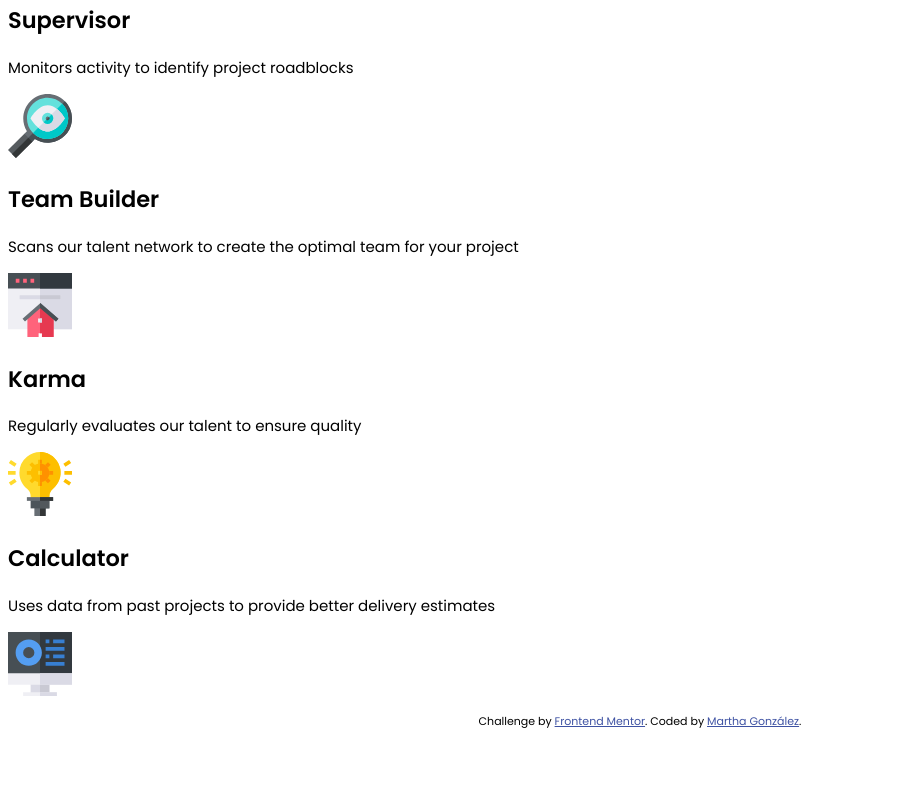
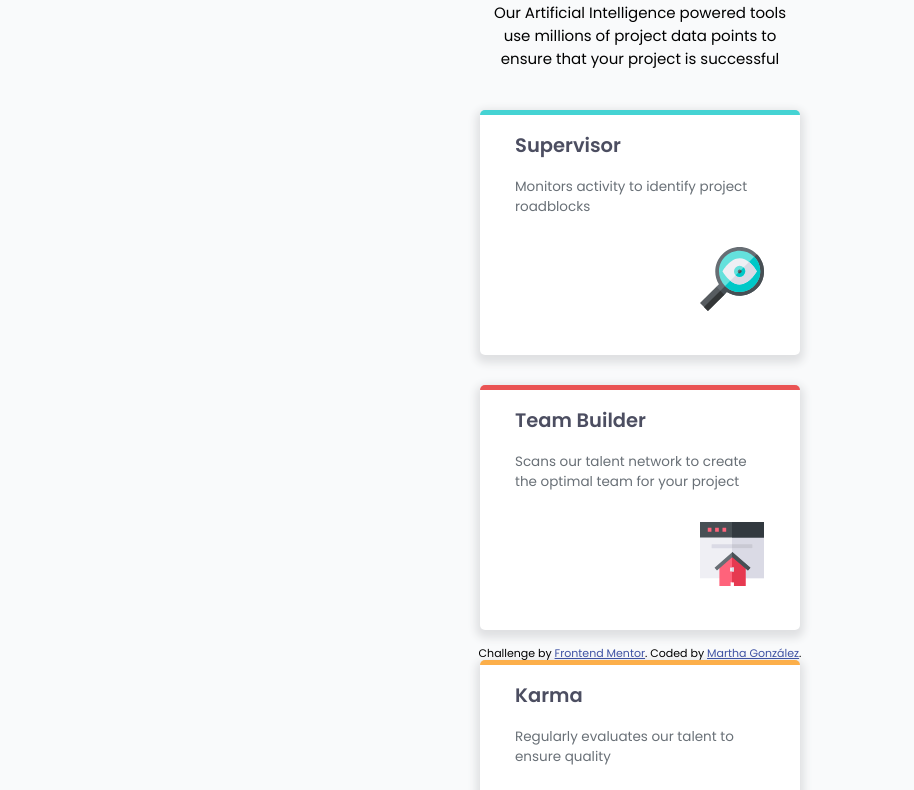
Before and after one commit to margga88/four-card-feature-section, a plain HTML site: page index.html in a window 1280 px wide. Shown: the part 124-914 px from the top of the page, without its empty margins (0-914 px from the left). Before the commit the page ends 865 px from the top, so only its background shows below. Drawn offline with Linux system fonts and the light colour scheme.

Commit message:
An auxiliary query made for the footer case, CSS and HTML files modified

```diff
--- a/index.html
+++ b/index.html
@@ -19,7 +19,7 @@
 
     <header>
 
-      <h1><span class="normal-text">Reliable, efficient delivery</span>
+      <h1 class="title-text"><span class="normal-text">Reliable, efficient delivery</span>
       Powered by Technology</h1>
 
       <p>Our Artificial Intelligence powered tools use millions of project data points
@@ -28,28 +28,44 @@
     </header>
 
     <section class="cards">
-      <div class="card-1">
-        <h2>Supervisor</h2>
-        <p>Monitors activity to identify project roadblocks</p>
-        <img src="./images/icon-supervisor.svg" alt="a magnifying glass"/>
+      <div class="card-1 cyan-border">
+        <div class="card-info">
+          <h2 class="card-title">Supervisor</h2>
+          <p class="card-text">Monitors activity to identify project roadblocks</p>
+        </div>
+        <div class="card-icon">
+          <img src="./images/icon-supervisor.svg" alt="a magnifying glass"/>
+        </div>
       </div>
 
-      <div class="card-2">
-        <h2>Team Builder</h2>
-        <p>Scans our talent network to create the optimal team for your project</p>
-        <img src="./images/icon-team-builder.svg" alt="a browser window" />
+      <div class="card-2 red-border">
+        <div class="card-info">
+          <h2 class="card-title">Team Builder</h2>
+          <p class="card-text">Scans our talent network to create the optimal team for your project</p>
+        </div>
+        <div class="card-icon">
+          <img src="./images/icon-team-builder.svg" alt="a browser window" />
+        </div>
       </div>
 
-      <div class="card-3">
-        <h2>Karma</h2>
-        <p>Regularly evaluates our talent to ensure quality</p>
-        <img src="./images/icon-karma.svg" alt="a yellow lightbulb on" />
+      <div class="card-3 orange-border">
+        <div class="card-info">
+          <h2 class="card-title">Karma</h2>
+          <p class="card-text">Regularly evaluates our talent to ensure quality</p>
+        </div>
+        <div class="card-icon">
+          <img src="./images/icon-karma.svg" alt="a yellow lightbulb on" />
+        </div>
       </div>
 
-      <div class="card-4">
-        <h2>Calculator</h2>
-        <p>Uses data from past projects to provide better delivery estimates</p>
-        <img src="./images/icon-calculator.svg" alt="a calculator" />
+      <div class="card-4 blue-border">
+        <div class="card-info">
+          <h2 class="card-title">Calculator</h2>
+          <p class="card-text">Uses data from past projects to provide better delivery estimates</p>
+        </div>
+        <div class="card-icon">
+          <img src="./images/icon-calculator.svg" alt="a calculator" />
+        </div>
       </div>
     </section>
 
--- a/styles.css
+++ b/styles.css
@@ -19,12 +19,109 @@ html {
 
 /* COMPOSITION */
 
+body {
+    display: flex;
+    min-width: 320px;
+    place-items: center;
+    box-sizing: border-box;
+    margin: 0;
+    min-height: 100vh;
+    background-color: hsl(212, 12%, 98%);
+}
+
+main {
+    width: 320px;
+    height: auto;
+    margin: 0 auto;
+    padding-bottom: 50px;
+}
+
+header {
+    width: 320px;
+    text-align: center;
+    margin: 40px auto;
+}
+
+.cards {
+    display: grid;
+    width: 320px;
+    grid-template-columns: 1fr;
+    grid-template-rows: repeat(4, 1fr);
+    gap: 30px;
+    margin: 0;
+}
+
+.card-1,
+.card-2,
+.card-3,
+.card-4 {
+    background-color: var(--white);
+    border-radius: 5px;
+    text-align: left;
+    height: 240px;
+    box-shadow: 0px 4px 8px 4px hsl(212, 6%, 88%);
+
+}
+
+.card-info {
+    margin: 0 35px;
+}
+
+.card-icon {
+    margin: 30px 0px 10px 220px;
+
+}
+
+
+footer {
+    position: fixed;
+    width: 100%;
+    height: 28px;
+    bottom: 14px;
+}
+
+
+
+
 
 
 /* UTILITIES */
 
 .normal-text {
+    font-weight: var(--ftwgt-200);
+    font-size: 1.5rem;
+}
+
+.title-text {
+    font-size: 1.55em;
+    line-height: 1.5;
+}
+
+.card-title {
+    font-size: 1.3em;
+    color: var(--grey-500);
+}
+
+.card-text {
+    font-size: 0.9em;
     font-weight: var(--ftwgt-400);
+    color: var(--grey-400);
+}
+
+.cyan-border {
+    border-top: 5px solid var(--cyan);
+}
+
+.red-border {
+    border-top: 5px solid var(--red);
+}
+
+.orange-border {
+    border-top: 5px solid var(--orange);
+}
+
+.blue-border {
+    border-top: 5px solid var(--blue);
 }
 
 .attribution {
@@ -40,3 +137,15 @@ html {
 
 
 /* EXCEPTIONS */
+
+
+@media only screen and (width < 375px) {
+
+    footer {
+        height: 14px;
+    }
+
+    .attribution {
+        font-size: 0.7em;
+    }
+}
```
